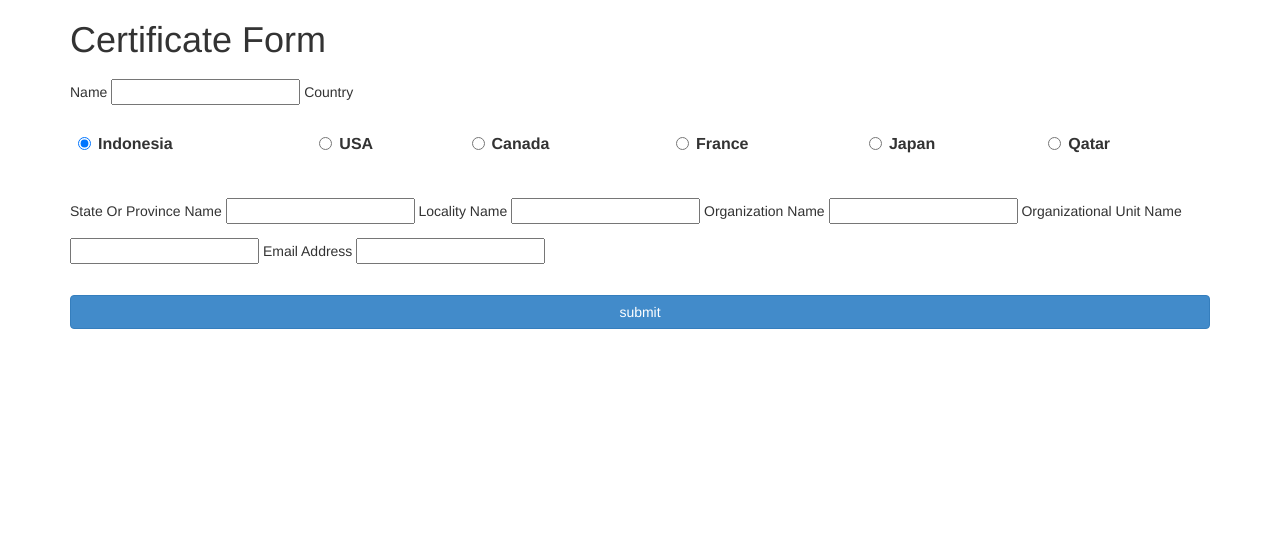
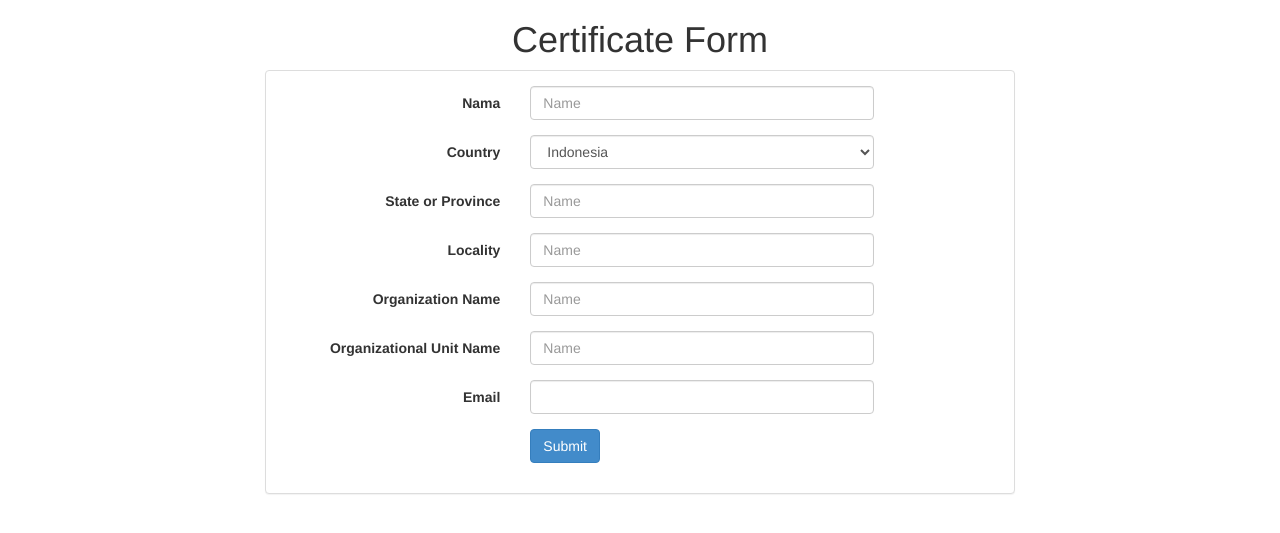
Before and after one commit to dinarwm/openca, a PHP site: page / in a window 1280 px wide. Shown: the top 533 px of the page. Run offline with PHP 8.4, Linux system fonts and the light colour scheme.

Commit message:
ngerapihin -_-

```diff
--- a/index.php
+++ b/index.php
@@ -1,3 +1,4 @@
+<!doctype html>
 <html>
 <head>
     <title>
@@ -7,73 +8,72 @@
 </head>
 <body>
     <div class="container">
-		<label><h1>Certificate Form</h1></label>
-		<form action="createCertificate.php" method="POST">
-			<label>
-				<h5>Name</h5>
-			</label>
-			<input type="text" class="input-block-level" name="commonName">
-			<label><h5>Country</h5></label>
-			<table class="table">
-				<thead>
-					<tr>
-						<td>
-							<label class="radio">
-								<input type="radio" name="country" id="optionsRadios1" value="ID" checked=""> Indonesia
-							</label>
-						</td>
-						<td>
-							<label class="radio">
-								<input type="radio" name="country" id="optionsRadios1" value="US"> USA
-							</label>
-						</td>
-						<td>
-							<label class="radio ">
-								<input type="radio" name="country" id="optionsRadios1" value="CA"> Canada
-							</label>
-						</td>
-						<td>
-							<label class="radio">
-								<input type="radio" name="country" id="optionsRadios1" value="FR"> France
-							</label>
-						</td>
-					<td>
-						<label class="radio">
-							<input type="radio" name="country" id="optionsRadios1" value="JP"> Japan
-						</label>
-					</td>
-					<td>
-						<label class="radio">
-							<input type="radio" name="country" id="optionsRadios1" value="QA"> Qatar
-						</label>
-					</td>
-				</tr>
-				</thead>
-			</table>
-
-			<label>
-				<h5>State Or Province Name</h5>
-			</label>
-			<input type="text" class="input-block-level" name="province">
-			<label>
-				<h5>Locality Name</h5>
-			</label>
-			<input type="text" class="input-block-level" name="locality">
-			<label>
-				<h5>Organization Name</h5>
-			</label>
-			<input type="text" class="input-block-level" name="organization">
-			<label>
-				<h5>Organizational Unit Name</h5>
-			</label>
-			<input type="text" class="input-block-level" name="organizationUnit">
-			<label>
-				<h5>Email Address</h5>
-			</label>
-			<input type="email" class="input-block-level" name="email">
-			<br>
-			<br>
-			<input type="submit" class="btn btn-large btn-primary btn-block" value="submit">
+    <h1 class="text-center">Certificate Form</h1>
+        <div class="row">
+            <div class="col-md-offset-2 col-md-8">
+                <div class="panel panel-default">
+                    <div class="panel-body">
+                        <form action="createCertificate.php" method="POST" class="form-horizontal">
+                            <div class="form-group">
+                                <label class="col-md-4 control-label">Nama</label>
+                                <div class="col-md-6">
+                                    <input class="form-control" placeholder="Name" name="commonName" type="text">
+                                </div>
+                            </div>
+                            <div class="form-group">
+                                <label class="col-md-4 control-label">Country</label>
+                                <div class="col-md-6">
+                                    <select class="form-control" name="country">
+                                        <option value="ID">Indonesia</option>
+                                        <option value="US">USA</option>
+                                        <option value="CA">Canada</option>
+                                        <option value="FR">France</option>
+                                        <option value="JP">Japan</option>
+                                        <option value="QA">Qatar</option>
+                                    </select>
+                                </div>
+                            </div>
+                            <div class="form-group">
+                                <label class="col-md-4 control-label">State or Province</label>
+                                <div class="col-md-6">
+                                    <input class="form-control" placeholder="Name" name="province" type="text">
+                                </div>
+                            </div>
+                            <div class="form-group">
+                                <label class="col-md-4 control-label">Locality</label>
+                                <div class="col-md-6">
+                                    <input class="form-control" placeholder="Name" name="locality" type="text">
+                                </div>
+                            </div>
+                            <div class="form-group">
+                                <label class="col-md-4 control-label">Organization Name</label>
+                                <div class="col-md-6">
+                                    <input class="form-control" placeholder="Name" name="organization" type="text">
+                                </div>
+                            </div>
+                            <div class="form-group">
+                                <label class="col-md-4 control-label">Organizational Unit Name</label>
+                                <div class="col-md-6">
+                                    <input class="form-control" placeholder="Name" name="organizationUnit" type="text">
+                                </div>
+                            </div>
+                            <div class="form-group">
+                                <label class="col-md-4 control-label">Email</label>
+                                <div class="col-md-6">
+                                    <input class="form-control" name="email" type="email">
+                                </div>
+                            </div>
+                            <div class="form-group">
+                                <div class="col-md-6 col-md-offset-4">
+                                    <button type="submit" class="btn btn-primary">
+                                        Submit
+                                    </button>
+                                </div>
+                            </div>
                         </form>
                     </div>
+                </div>
+            </div>
+        </div>
+    </div>
 </body>
```
Lines whose indentation alone changed are shown as unchanged.
